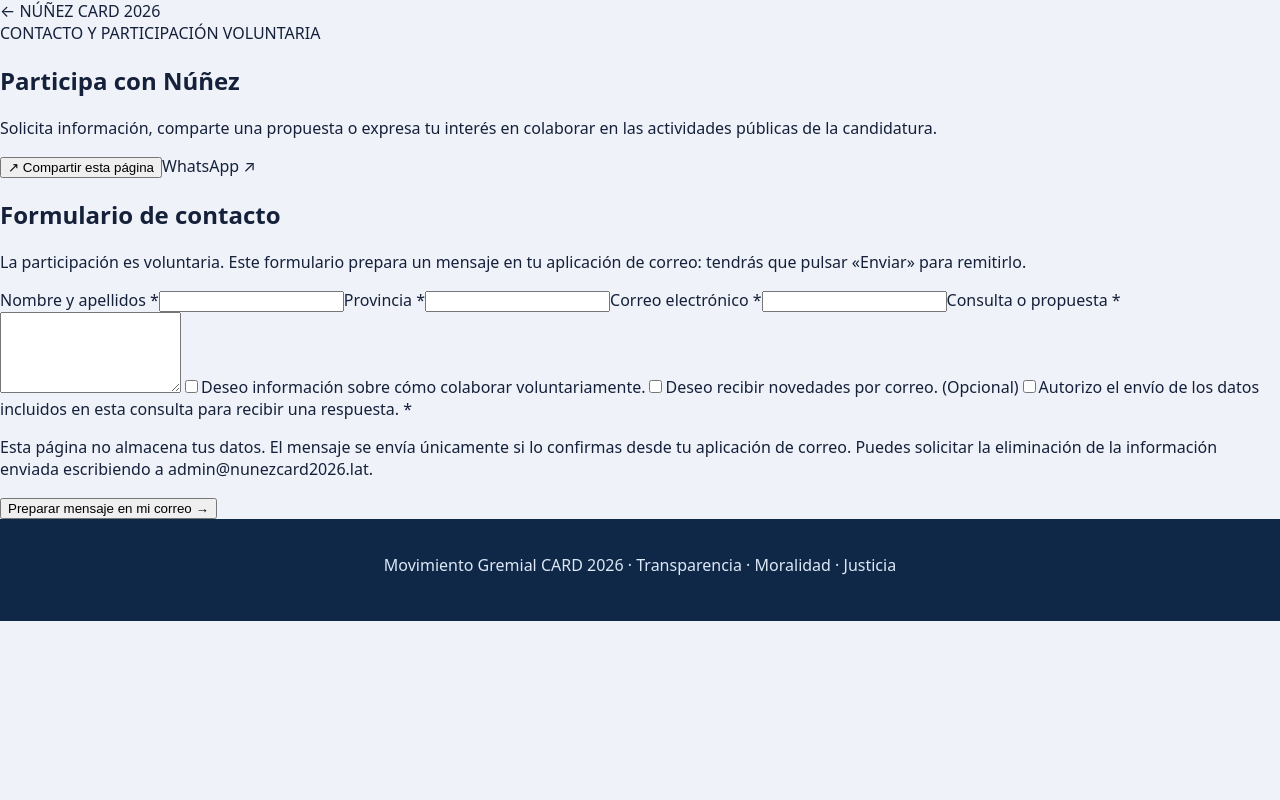
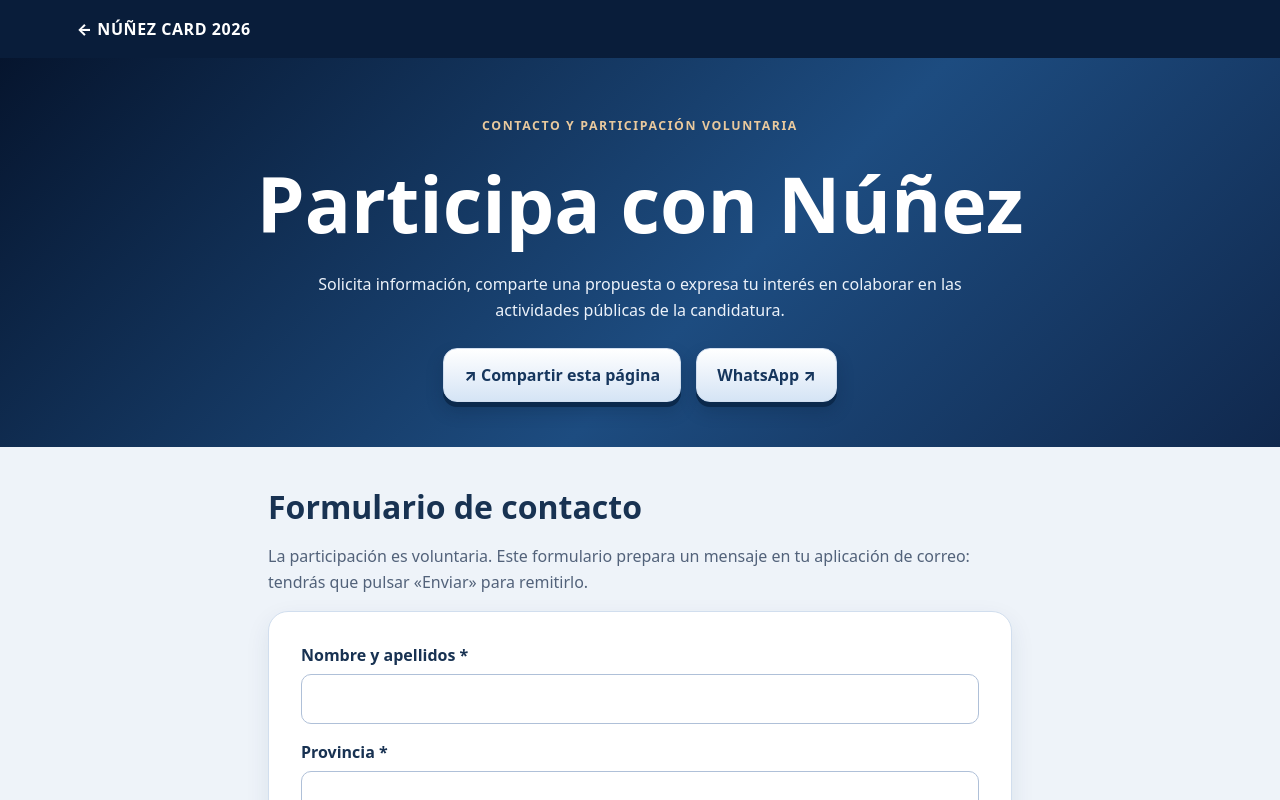
Before and after one commit to admin-valia-netizen/nunez-card-2026, a Next.js app: page /participa in a window 1280 px wide. Shown: the top 800 px of the page. Built offline with nearby package versions, Linux system fonts and the light colour scheme.

Commit message:
Style new voluntary contact page with CARD 3D visual system

```diff
--- a/app/globals.css
+++ b/app/globals.css
@@ -59,3 +59,21 @@
  .hero{padding:51px 18px 60px}
 }
 @media(min-width:520px) and (max-width:850px){.quick-grid{grid-template-columns:repeat(3,minmax(0,1fr))}}
+
+/* Participación: diseño institucional coherente con la portada */
+.participa-page{min-height:100vh;background:#eef3f9;color:#183252}
+.participa-top{padding:18px 6%;background:#091d3a}.participa-top a{color:white;font-weight:850;letter-spacing:.035em}
+.participa-hero{padding:55px max(5%,20px) 45px;text-align:center;color:#fff;background:linear-gradient(135deg,#06152e,#1d4c80 57%,#10284d)}
+.participa-hero>span{font-weight:850;letter-spacing:.13em;font-size:.77rem;color:#e9c99d}
+.participa-hero h1{font-size:clamp(2.4rem,7vw,4.8rem);margin:16px 0}.participa-hero p{max-width:650px;margin:0 auto 25px;line-height:1.6;color:#ecf2fa}
+.participa-share{display:flex;flex-wrap:wrap;gap:15px;justify-content:center}
+.participa-share button,.participa-share a,.participa-submit{border:1px solid #d1deef;border-radius:14px;background:linear-gradient(#fff,#d5e4f5);color:#16365d;font:inherit;font-weight:850;padding:15px 20px;cursor:pointer;box-shadow:0 5px 0 #0b294c,0 9px 17px #00152e38}
+.participa-share button:active,.participa-share a:active,.participa-submit:active{transform:translateY(4px);box-shadow:0 1px 0 #0b294c}
+.participa-content{max-width:780px;margin:0 auto;padding:38px 18px 70px}.participa-content h2{font-size:2rem;margin:0 0 12px}.participa-content>p{line-height:1.6;color:#52627a}
+.participa-form{display:grid;gap:17px;background:white;border:1px solid #d1deee;padding:clamp(18px,5vw,32px);border-radius:20px;box-shadow:0 9px 25px #17365e16}
+.participa-form>label:not(.participa-check){display:grid;gap:8px;font-weight:800}
+.participa-form input:not([type=checkbox]),.participa-form textarea{width:100%;border:1px solid #afc0d8;border-radius:10px;padding:13px;color:#173354;font:inherit;background:#fff}
+.participa-form input:focus,.participa-form textarea:focus{outline:3px solid #8ebae5;outline-offset:1px}
+.participa-check{display:flex;align-items:flex-start;gap:11px;font-weight:600;line-height:1.45}.participa-check input{width:22px;height:22px;flex:none;accent-color:#204f88;margin:1px}
+.participa-disclaimer{font-size:.85rem;color:#546780;line-height:1.5;margin:2px 0}.participa-submit{width:100%;box-shadow:0 5px 0 #7493b8}
+@media(max-width:550px){.participa-hero{padding:42px 18px}.participa-share button,.participa-share a{width:100%;text-align:center;justify-content:center}}
```
